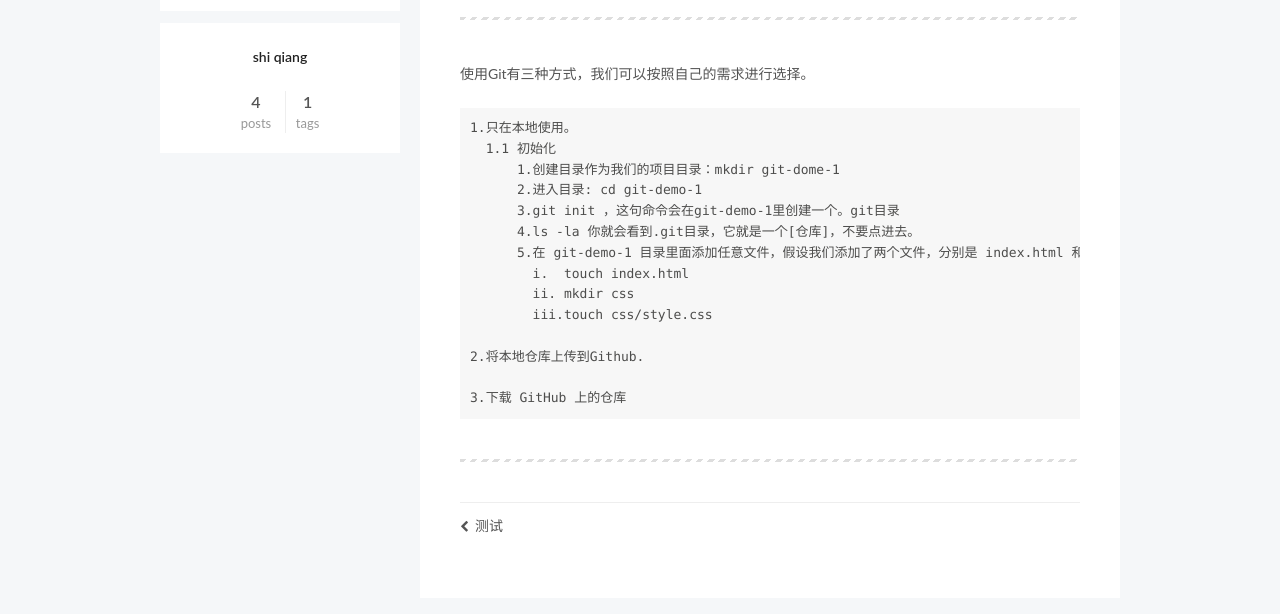
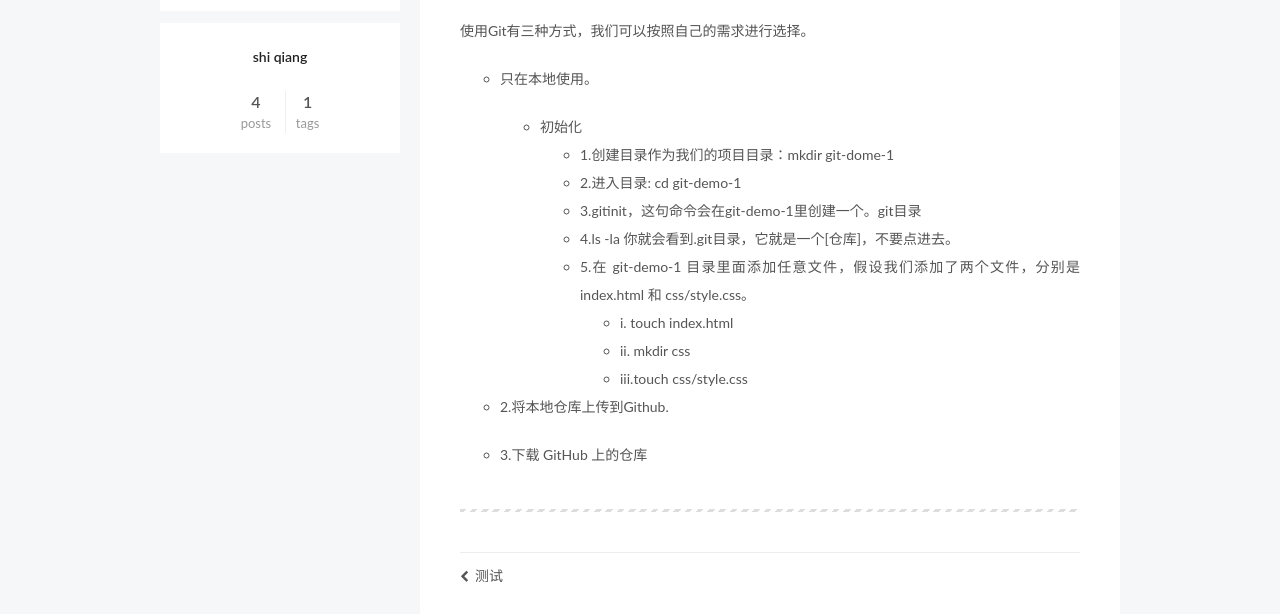
Before and after one commit to Tikktoo/Tikktoo.github.io, a plain HTML site: page 2018/06/27/Git的使用/index.html in a window 1280 px wide. Shown: the part 186-800 px from the top of the page. Drawn offline with Linux system fonts and the light colour scheme.

Commit message:
Site updated: 2018-06-27 15:44:57

```diff
--- a/2018/06/27/Git的使用/index.html
+++ b/2018/06/27/Git的使用/index.html
@@ -79,17 +79,17 @@
 
 
 
-<meta name="description" content="使用Git有三种方式，我们可以按照自己的需求进行选择。 1.只在本地使用。   1.1 初始化       1.创建目录作为我们的项目目录：mkdir git-dome-1       2.进入目录: cd git-demo-1       3.git init ，这句命令会在git-demo-1里创建一个。git目录       4.ls -la 你就会看到.git目录，它就是一个[仓库]，不">
+<meta name="description" content="使用Git有三种方式，我们可以按照自己的需求进行选择。  只在本地使用。  初始化 1.创建目录作为我们的项目目录：mkdir git-dome-1 2.进入目录: cd git-demo-1 3.gitinit，这句命令会在git-demo-1里创建一个。git目录 4.ls -la 你就会看到.git目录，它就是一个[仓库]，不要点进去。 5.在 git-demo-1 目录里面添加任意文件，假">
 <meta property="og:type" content="article">
 <meta property="og:title" content="Git的使用">
 <meta property="og:url" content="http://yoursite.com/2018/06/27/Git的使用/index.html">
 <meta property="og:site_name" content="Martin">
-<meta property="og:description" content="使用Git有三种方式，我们可以按照自己的需求进行选择。 1.只在本地使用。   1.1 初始化       1.创建目录作为我们的项目目录：mkdir git-dome-1       2.进入目录: cd git-demo-1       3.git init ，这句命令会在git-demo-1里创建一个。git目录       4.ls -la 你就会看到.git目录，它就是一个[仓库]，不">
+<meta property="og:description" content="使用Git有三种方式，我们可以按照自己的需求进行选择。  只在本地使用。  初始化 1.创建目录作为我们的项目目录：mkdir git-dome-1 2.进入目录: cd git-demo-1 3.gitinit，这句命令会在git-demo-1里创建一个。git目录 4.ls -la 你就会看到.git目录，它就是一个[仓库]，不要点进去。 5.在 git-demo-1 目录里面添加任意文件，假">
 <meta property="og:locale" content="default">
-<meta property="og:updated_time" content="2018-06-27T07:07:37.832Z">
+<meta property="og:updated_time" content="2018-06-27T07:44:34.079Z">
 <meta name="twitter:card" content="summary">
 <meta name="twitter:title" content="Git的使用">
-<meta name="twitter:description" content="使用Git有三种方式，我们可以按照自己的需求进行选择。 1.只在本地使用。   1.1 初始化       1.创建目录作为我们的项目目录：mkdir git-dome-1       2.进入目录: cd git-demo-1       3.git init ，这句命令会在git-demo-1里创建一个。git目录       4.ls -la 你就会看到.git目录，它就是一个[仓库]，不">
+<meta name="twitter:description" content="使用Git有三种方式，我们可以按照自己的需求进行选择。  只在本地使用。  初始化 1.创建目录作为我们的项目目录：mkdir git-dome-1 2.进入目录: cd git-demo-1 3.gitinit，这句命令会在git-demo-1里创建一个。git目录 4.ls -la 你就会看到.git目录，它就是一个[仓库]，不要点进去。 5.在 git-demo-1 目录里面添加任意文件，假">
 
 
 
@@ -299,23 +299,31 @@
 
 
 
-        <hr>
-<p>使用Git有三种方式，我们可以按照自己的需求进行选择。</p>
-<pre><code>1.只在本地使用。
-  1.1 初始化
-      1.创建目录作为我们的项目目录：mkdir git-dome-1
-      2.进入目录: cd git-demo-1
-      3.git init ，这句命令会在git-demo-1里创建一个。git目录
-      4.ls -la 你就会看到.git目录，它就是一个[仓库]，不要点进去。
-      5.在 git-demo-1 目录里面添加任意文件，假设我们添加了两个文件，分别是 index.html 和 css/style.css。
-        i.  touch index.html
-        ii. mkdir css
-        iii.touch css/style.css
-
-2.将本地仓库上传到Github.
-
-3.下载 GitHub 上的仓库
-</code></pre><hr>
+        <p>使用Git有三种方式，我们可以按照自己的需求进行选择。</p>
+<ul>
+<li><p>只在本地使用。</p>
+<ul>
+<li>初始化<ul>
+<li>1.创建目录作为我们的项目目录：mkdir git-dome-1</li>
+<li>2.进入目录: cd git-demo-1</li>
+<li>3.gitinit，这句命令会在git-demo-1里创建一个。git目录</li>
+<li>4.ls -la 你就会看到.git目录，它就是一个[仓库]，不要点进去。</li>
+<li>5.在 git-demo-1 目录里面添加任意文件，假设我们添加了两个文件，分别是 index.html 和 css/style.css。<ul>
+<li>i.  touch index.html</li>
+<li>ii. mkdir css</li>
+<li>iii.touch css/style.css</li>
+</ul>
+</li>
+</ul>
+</li>
+</ul>
+</li>
+<li><p>2.将本地仓库上传到Github.</p>
+</li>
+<li><p>3.下载 GitHub 上的仓库</p>
+</li>
+</ul>
+<hr>
 
 
     </div>
--- a/css/main.css
+++ b/css/main.css
@@ -1823,7 +1823,7 @@ pre .javascript .function {
   width: 4px;
   height: 4px;
   border-radius: 50%;
-  background: #a29e85;
+  background: #ff1ddf;
 }
 .links-of-blogroll {
   font-size: 13px;
```
Also changed, not shown: index.html (+25 -17 lines).
